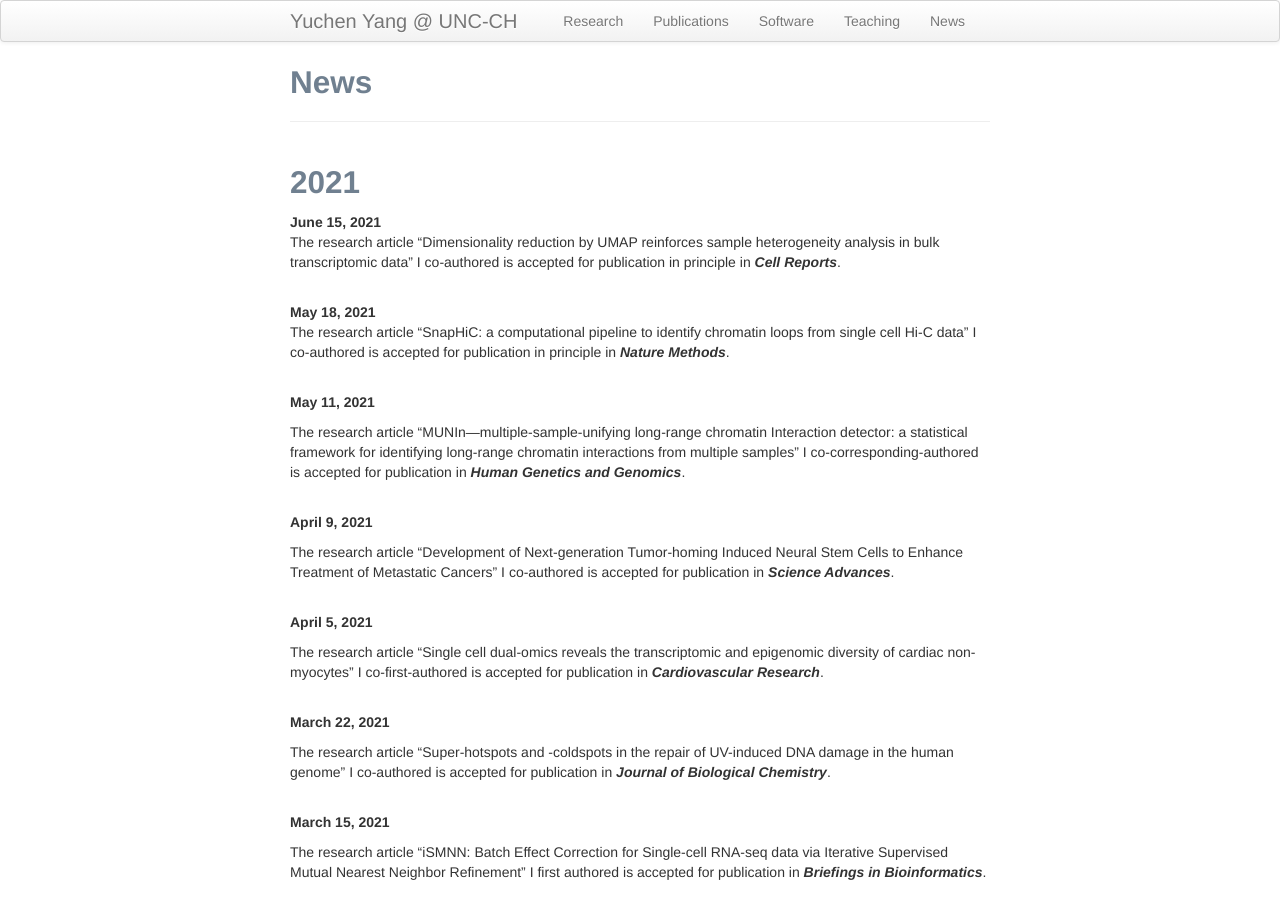
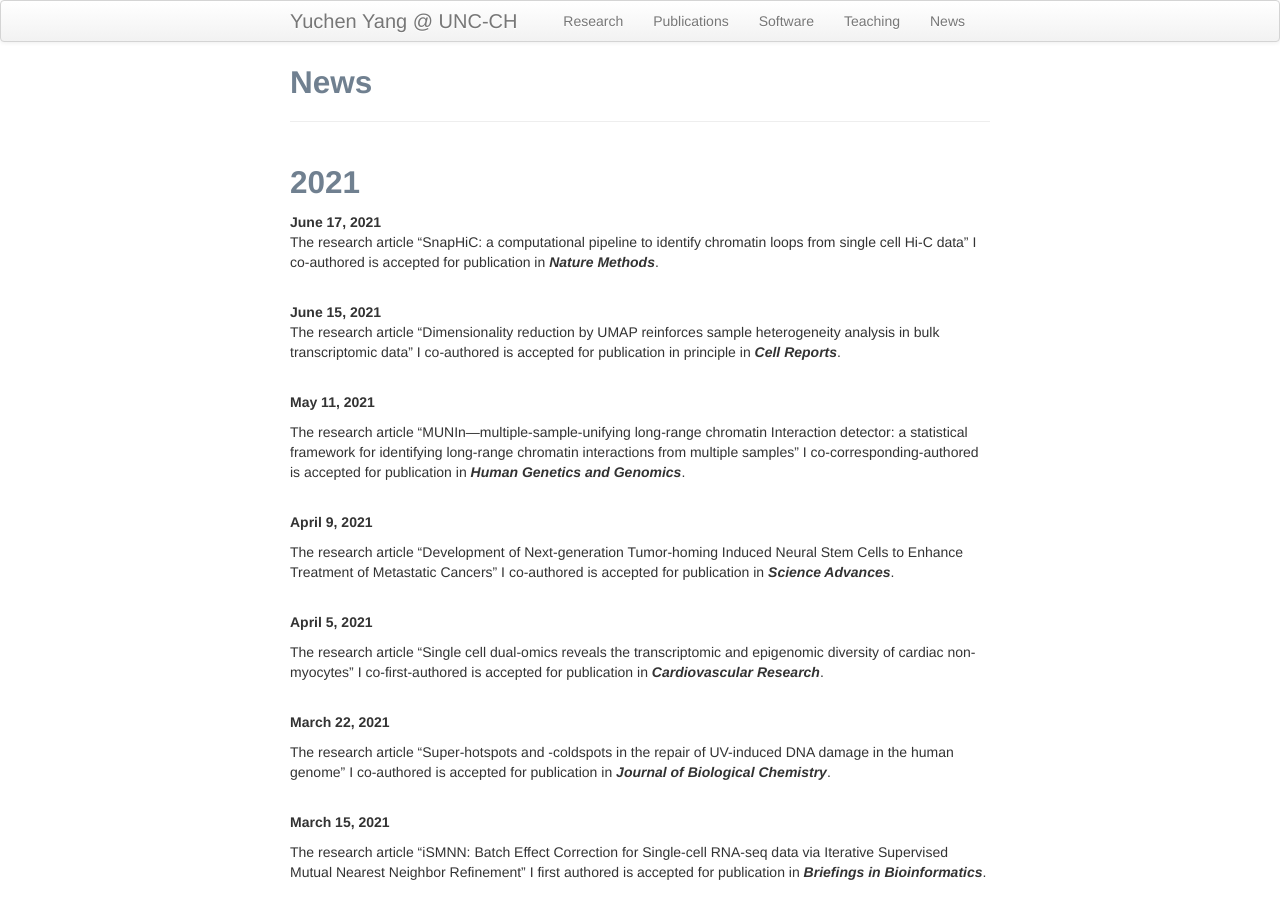
Before and after one commit to yycunc/yycunc.github.io, a Jekyll site: the page built from pages/News.md, in a window 1280 px wide and 900 px high. Built offline with Jekyll 4.4.1, drawn with Linux system fonts in a browser that asks for light colours.

Commit message:
Update News.md

```diff
--- a/pages/News.md
+++ b/pages/News.md
@@ -4,12 +4,12 @@ title: News
 ---
 
 ## 2021
+<b>June 17, 2021</b><br/>
+The research article "SnapHiC: a computational pipeline to identify chromatin loops from single cell Hi-C data" I co-authored is accepted for publication in ***Nature Methods***.<br/>
+<br/>
+
 <b>June 15, 2021</b><br/>
 The research article "Dimensionality reduction by UMAP reinforces sample heterogeneity analysis in bulk transcriptomic data" I co-authored is accepted for publication in principle in ***Cell Reports***.<br/>
-<br/>
-
-<b>May 18, 2021</b><br/>
-The research article "SnapHiC: a computational pipeline to identify chromatin loops from single cell Hi-C data" I co-authored is accepted for publication in principle in ***Nature Methods***.<br/>
 <br/>
 
 <b>May 11, 2021</b><br/>
```
